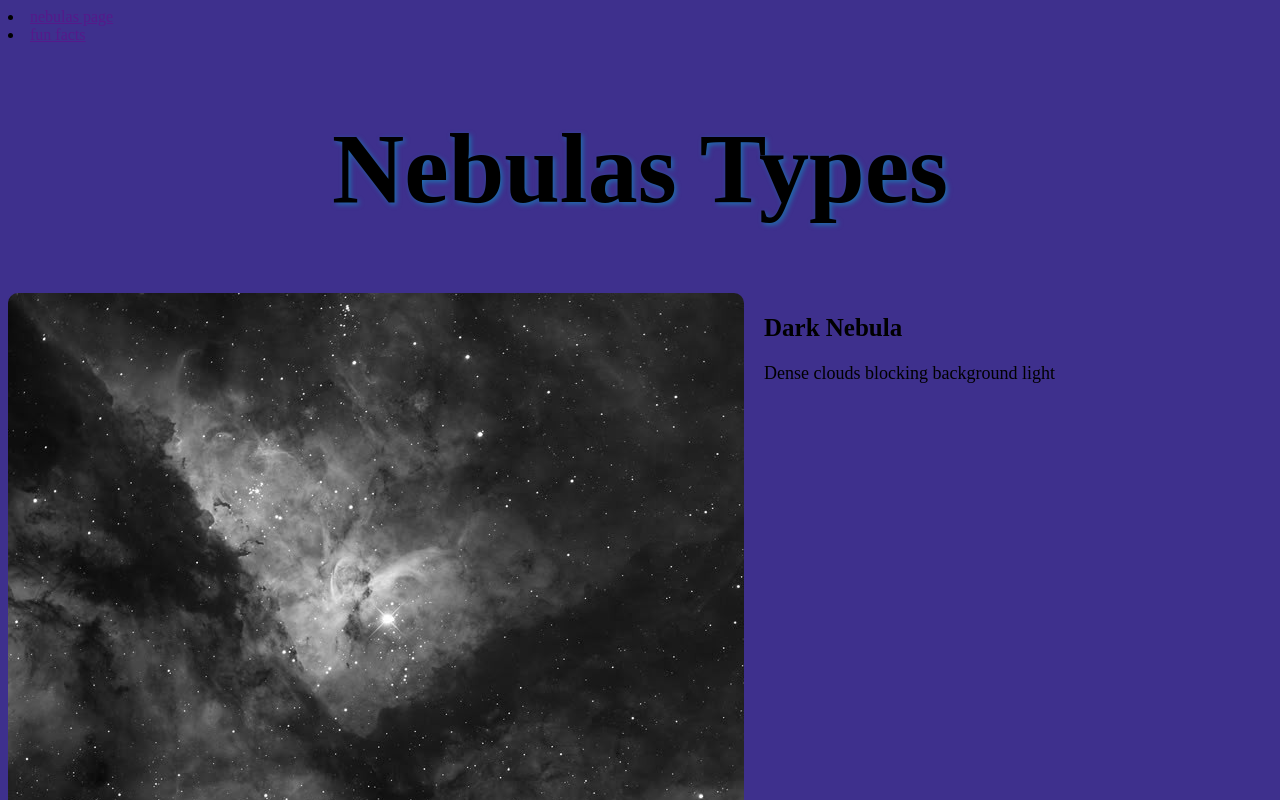
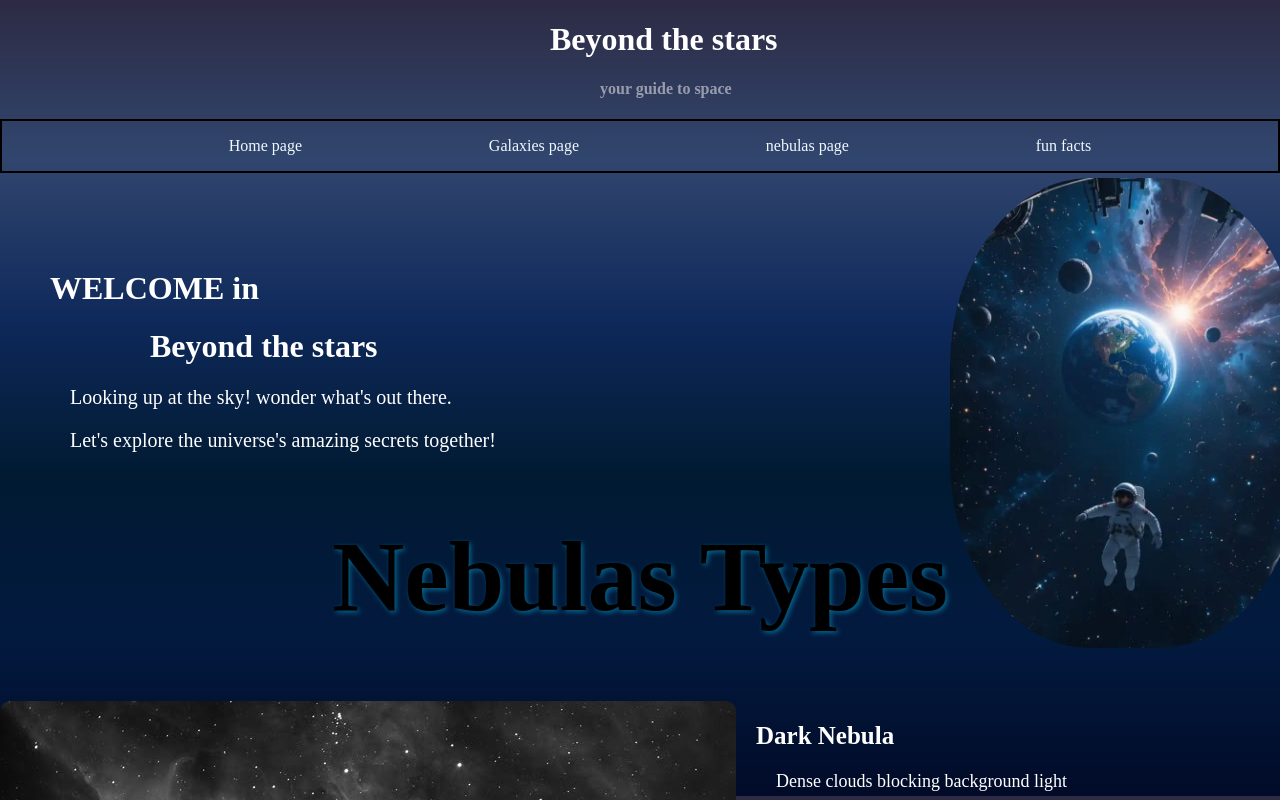
Before and after one commit to MariamMustafaa/Galaxies-, a plain HTML site: page index.html in a window 1280 px wide. Shown: the top 800 px of the page. Drawn offline with Linux system fonts and the light colour scheme.

Commit message:
Update index.html

```diff
--- a/index.html
+++ b/index.html
@@ -2,6 +2,47 @@
 <html>
 
 <head>
+    <meta charset="UTF-8">
+    <meta name="viewport" content="width=device-width, initial-scale=1.0">
+    <title>Home page</title>
+    <link rel="stylesheet" href="homepage.css">
+</head>
+<body>
+    <h1 id="logo">Beyond the stars</h1>
+    <h4>your guide to space</h5>
+    <header>
+        <nav>
+            <ul class="header">
+                <li><a href="">Home page</a></li>
+                <li><a href="galaxies.html">Galaxies page</a></li>
+                <li><a href="">nebulas page</a></li>
+                <li><a href="">fun facts</a></li>
+            </ul>
+        </nav>
+    </header>
+    <div class="main">
+        <!-- <img src="Image.jpeg" alt="" height="450px" width="320px"> -->
+    </div>
+    <div class="text">
+        <h1>WELCOME in </h1>
+        <h1 id="beyond">Beyond the stars</h1>
+        <p>Looking up at the sky! wonder what's out there.</p>
+        <p>Let's explore the universe's amazing secrets together!</p>
+        <!-- <h2>Looking up at the sky! </h2>
+        <h2 id="h2"> wonder what's out there.</h2>
+        <h2 id="h3">Let's explore the universe's amazing secrets together!</h2> -->
+    </div>
+
+
+
+
+
+
+
+
+
+
+
 <title>
     nebulas page
 </title>
@@ -9,8 +50,6 @@
 <link rel="stylesheet"
 type="text/css"
 href="style.css">
-      <li><a href="">nebulas page</a></li>
-                <li><a href="">fun facts</a></li>
 
 </head>
 <body>
```
